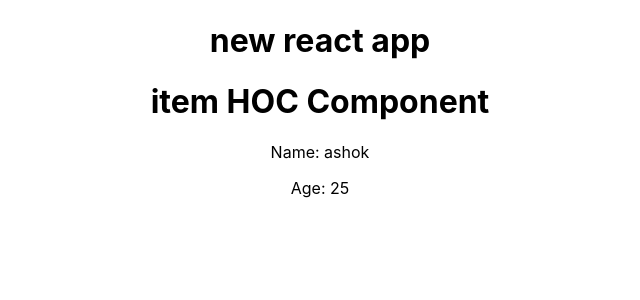
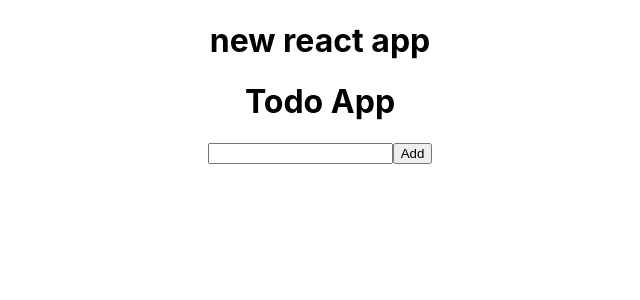
Before and after one commit to ashoknandurka/react-playground, a React (Create React App) app: page / in a window 1280 px wide. Shown: the top 300 px of the page, without its empty margins (320-960 px from the left). Built offline with nearby package versions, Linux system fonts and the light colour scheme.

Commit message:
todo-app

```diff
--- a/src/App.js
+++ b/src/App.js
@@ -7,6 +7,7 @@ import InfiniteScrollerIntApi from "./infiniteScroll/infiniteIntApi";
 import PaginationExample from "./pagination/Pagination";
 import DebounceSearch from "./search/debounceSearch";
 import Counter from "./counter/counter";
+import Todo from "./todo/todo";
 
 function App() {
   return (
@@ -18,11 +19,12 @@ function App() {
       {/* <Search /> */}
       {/* <DebounceSearch /> */}
       {/* <Counter1 />  */}
-      <Item />
+      {/* <Item /> */}
       {/* <InfiniteScroller /> */}
       {/* <InfiniteScrollerIntApi /> */}
       {/* <PaginationExample /> */}
       {/* <Counter /> */}
+      <Todo />
     </div>
   );
 }
--- /dev/null
+++ b/src/todo/todo.jsx
@@ -0,0 +1,80 @@
+import { useState } from "react";
+
+function Todo() {
+  const [input, setInput] = useState("");
+  const [todos, setTodos] = useState([]);
+  const [toggle, setToggle] = useState(false);
+  const [isEditItem, setIsEditItem] = useState("");
+
+  const handleChange = (e) => {
+    setInput(e.target.value);
+  };
+
+  const handleAdd = () => {
+    if (input === "") {
+      alert("please enter something");
+    } else if (input && toggle) {
+      setTodos(
+        todos.map((item) => {
+          if (item.id === isEditItem) {
+            return { ...item, name: input };
+          }
+          return item;
+        })
+      );
+      setInput("");
+      setToggle(false);
+      setIsEditItem(null);
+    } else {
+      const myNewInputData = {
+        id: new Date().getTime().toString(),
+        name: input,
+      };
+      setTodos([...todos, myNewInputData]);
+      setInput("");
+    }
+  };
+
+  const deleteItem = (id) => {
+    const filterData = todos.filter((item) => item.id !== id);
+    setTodos(filterData);
+  };
+
+  const updateItem = (id) => {
+    const updateTask = todos.find((item) => item.id === id);
+    setInput(updateTask.name);
+    setToggle(true);
+    setIsEditItem(updateTask.id);
+  };
+
+  return (
+    <div>
+      <h1>Todo App</h1>
+      <div>
+        <input type="text" onChange={handleChange} value={input} />
+        {toggle ? (
+          <button onClick={handleAdd}>update</button>
+        ) : (
+          <button onClick={handleAdd}>Add</button>
+        )}
+      </div>
+      <div style={{ display: "flex", justifyContent: "center" }}>
+        <ul>
+          {todos.map((Item) => {
+            return (
+              <li style={{ display: "flex" }} key={Item.id}>
+                <p style={{ marginRight: "1rem" }}>{Item.name}</p>
+                <div style={{ display: "flex", alignItems: "center" }}>
+                  <button onClick={() => deleteItem(Item.id)}>Delete</button>
+                  <button onClick={() => updateItem(Item.id)}>Update</button>
+                </div>
+              </li>
+            );
+          })}
+        </ul>
+      </div>
+    </div>
+  );
+}
+
+export default Todo;
```
